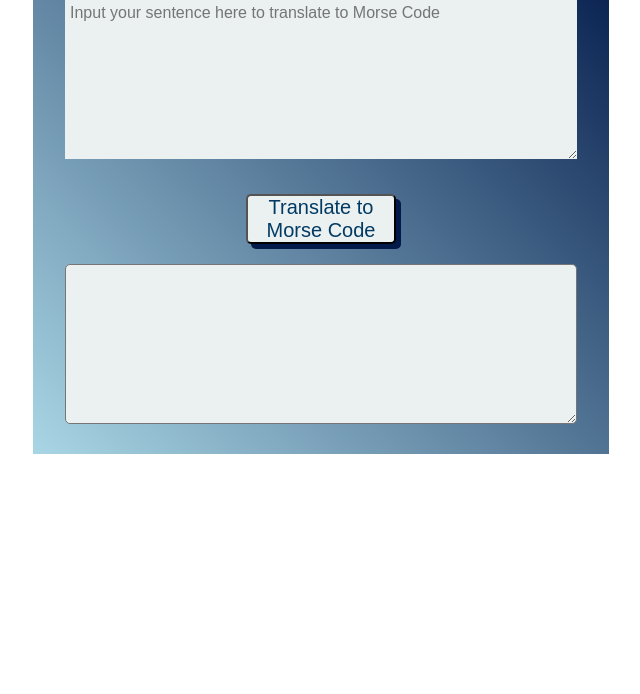
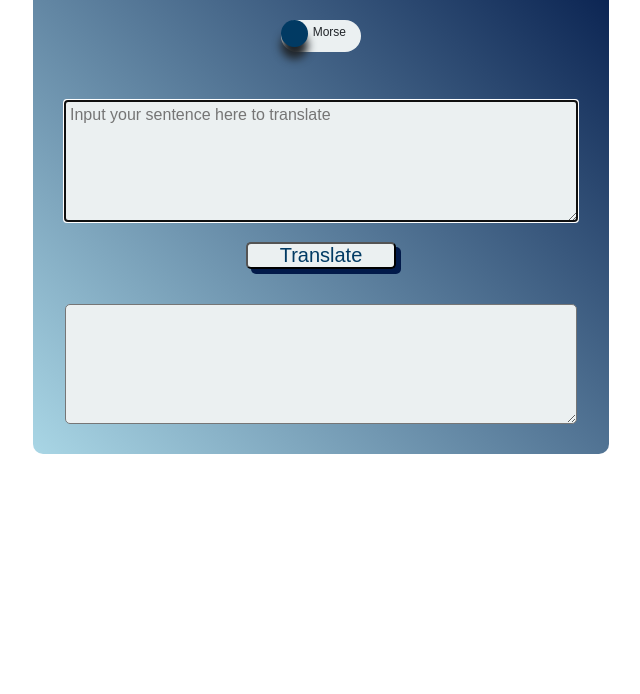
Before and after one commit to rupalirami/morse-code-project, a website with bundled scripts: page index.html in a window 1280 px wide. Shown: the part 106-800 px from the top of the page, without its empty margins (319-959 px from the left). Built offline with nearby package versions, Linux system fonts and the light colour scheme.

Commit message:
Put in toggle switch on HTML to change translator

```diff
--- a/index.html
+++ b/index.html
@@ -10,11 +10,15 @@
 
     <section class="translator">
         <h1 class="translator__heading">Morse Code Translator</h1>
+        <label class="toggle">
+            <input type="checkbox">
+            <span class="slider"></span>
+            <span class="labels" data-on="English" data-off="Morse"></span>
+        </label>
         <form class="translator__input">
-            <textarea id="input-area" name="input-area" rows="5" cols="30" placeholder="Input your sentence here to translate to Morse Code"></textarea>
-            <button type="submit" id="translate-button">Translate to Morse Code</button>
+            <textarea autofocus id="input-area" name="input-area" rows="5" cols="30" placeholder="Input your sentence here to translate"></textarea>
+            <button type="submit" id="translate-button">Translate</button>
         </form>
-        <!-- .. -. .--. ..- - / -.-- --- ..- .-. / ... . -. - . -. -.-. . / .... . .-. . / - --- / - .-. .- -. ... .-.. .- - . / - --- / -- --- .-. ... . / -.-. --- -.. . -->
         <textarea
             id="output-area"
             name="output-area"
--- a/index.js
+++ b/index.js
@@ -1,12 +1,16 @@
 export const checkValidInput = (inputString) => {
 
-    // const isValid = /^[A-Za-z0-9 ]*$/.test(inputString);
-    // console.log(isValid);
-    // if (!isValid) {
-    //     throw new Error("Cannot have special characters in your input string");
-    // } else {
-    //     return isValid;
-    // };
+    const isValid = /^[A-Za-z0-9 ]*$/.test(inputString);
+    console.log(isValid);
+    if (!isValid) {
+        return isValid;
+        throw new Error("Cannot have special characters in your input string");
+    } else {
+        return isValid;
+    };
+};
+export const clearOutput = (element) => {
+    element.value = "";
 };
 export const morseCode = (inputString) => {
     const morseCodeAlphabet = [
--- a/index.scss
+++ b/index.scss
@@ -2,12 +2,11 @@ $fontFamily: sans-serif, Arial, Helvetica;
 $backgroundColor: whitesmoke;
 $backgroundColor1: #A9D6E5;
 $backgroundColor2: #021A4A;
+$toggleColor: #013A63;
 $displayBackgroundColor: #EBF0F1;
 $shadowColor: #021A4A;
 $regularFontColor: #212529;
 $buttonFontColor: #013A63;
-
-
 * { // * start
     margin: auto;
     padding-top: 20px;
@@ -15,14 +14,12 @@ $buttonFontColor: #013A63;
     color: $regularFontColor;
     font-size: 20px;
 } // * end
-
 main {
     width: 375px;
     height: 65vh;
     display: flex;
     flex-direction: column;
 }
-
 .translator {
     display: flex;
     flex-direction: column;
@@ -32,10 +29,10 @@ main {
     height: 65vh;
     margin: auto;
     // margin: 10px 10px 10px 10px;
+    border-radius: 10px;
     justify-content: space-between;
     align-items: center;
     justify-items: center;
-
     &__heading {
         color: $backgroundColor1;
         width: 375px;
@@ -45,7 +42,96 @@ main {
         padding: 0;
         text-align: center;
     }
-
+//toggle
+    .toggle {
+        --width: 80px;
+        --height: calc(var(--width) / 3);
+        // --height: 40px;
+        position: relative;
+        display: inline-block;
+        width: var(--width);
+        height: var(--height);
+        // box-shadow: 0px 1px 3px rgba(0, 0, 0, 0.3);
+            //   box-shadow: 1px 0px 1px $backgroundColor2;
+        border-radius: var(--height);
+        // width: 95px;
+        // height: 30px;
+        // border-radius: 35px;
+        cursor: pointer;
+    }
+    .toggle input {
+        display: none;
+    }
+    .toggle .slider {
+        position: absolute;
+        top: 0;
+        left: 0;
+        width: 100%;
+        height: 25%;
+        border-radius: var(--height);
+        background-color: $displayBackgroundColor;
+        transition: all 0.4s ease-in-out;
+    }
+    .toggle .slider::before {
+        content: '';
+        position: absolute;
+        top: 0;
+        left: 0;
+        width: calc(var(--height));
+        height: calc(var(--height));
+        border-radius: calc(var(--height) / 2);
+        background-color: $toggleColor;
+        // box-shadow: 0px 1px 3px rgba(0, 0, 0, 0.3);
+        box-shadow: 0px 12px 8px $regularFontColor;
+        transition: all 0.4s ease-in-out;
+    }
+    .toggle input:checked+.slider {
+        background-color: $displayBackgroundColor;
+    }
+    .toggle input:checked+.slider::before {
+        transform: translateX(calc(var(--width) - var(--height)));
+    }
+    /* Adding text in the toggle button */
+    .toggle .labels {
+        position: absolute;
+        // top: 18px;
+        left: 30px;
+        bottom: 18px;
+        width: 50%;
+        height: 50%;
+        // width: 100%;
+        // height: 100%;
+        font-size: 12px;
+        font-family: sans-serif;
+        color: $regularFontColor;
+        transition: all 0.4s ease-in-out;
+    }
+    .toggle .labels::after {
+        content: attr(data-off);
+        position: absolute;
+        right: 5px;
+        color: $regularFontColor;
+        opacity: 1;
+        // text-shadow: 1px 1px 2px rgba(0, 0, 0, 0.4);
+        transition: all 0.4s ease-in-out;
+    }
+    .toggle .labels::before {
+        content: attr(data-on);
+        position: absolute;
+        right: 25px;
+        // left: 5px;
+        color: $regularFontColor;
+        opacity: 0;
+        // text-shadow: 1px 1px 2px rgba(255, 255, 255, 0.4);
+        transition: all 0.4s ease-in-out;
+    }
+    .toggle input:checked~.labels::after {
+        opacity: 0;
+    }
+    .toggle input:checked~.labels::before {
+        opacity: 1;
+    }
+// toggle end
     &__input { // &__input start
         display: flex;
         flex-direction: column;
@@ -58,7 +144,7 @@ main {
         font-size: medium;
         word-wrap: break-word;
         // word-break: break-all;
-        height: 20vh;
+        height: 15vh;
         width: 40vw;
         text-align: left;
         justify-content:flex-start;
@@ -77,7 +163,7 @@ main {
         width: 150px;
         text-align: center; // centers text in a
         // margin: auto;
-        margin-top: 15px;
+        margin-top: 1px;
         padding: 0;
         box-shadow: 5px 5px $shadowColor;
     } // button end
@@ -95,7 +181,7 @@ main {
         margin: auto;
         padding: 5px;
         margin-bottom: 30px;
-        height: 20vh;
+        height: 15vh;
         width: 40vw;
     }
 }
--- a/main.js
+++ b/main.js
@@ -1,5 +1,5 @@
 // import function
-import { morseCode, checkValidInput } from "./index.js";
+import { morseCode, checkValidInput, clearOutput } from "./index.js";
 
 // get DOM variables
 const textInput = document.getElementById("#input-area");
@@ -13,19 +13,23 @@ const translatedOutput = document.querySelector("#output-area");
 console.log(translatedOutput);
 
 //initialize variables
+translatedOutput.style.color = "#212529";
 
 translateButton.addEventListener("click",(event) => {
 
     const textInputValue = document.getElementById("input-area").value;
 console.log(`in btn listener input=${textInputValue}`)
     event.preventDefault();
-    // const isValidString = checkValidInput(textInputValue);
-    const isValidString = true;
+    const isValidString = checkValidInput(textInputValue);
+    // const isValidString = true;
 console.log(`isvalid=${isValidString}`);
     if (isValidString) {
         const morsecodeOutput = morseCode(textInputValue);
 console.log(`after func output=${morsecodeOutput}`);
         translatedOutput.innerHTML = morsecodeOutput;
+    } else {
+        translatedOutput.style.color = "#e63946";
+        translatedOutput.innerHTML = "Input string cannot have special characters"
     }
 
 });
```
Also changed, not shown: index.css, 1 other file. Lines whose indentation alone changed are shown as unchanged.
